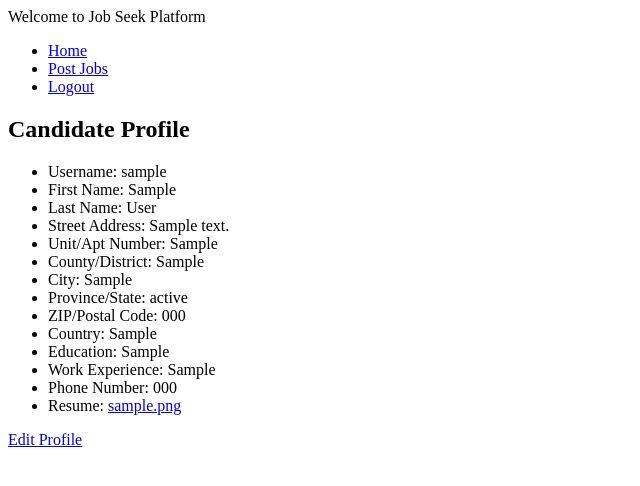
After one commit to chandant9/jobapp, a Django app: page /view-profile/ in a window 1280 px wide. The commit adds this page. Shown: the top 486 px of the page, without its empty margins (0-640 px from the left). Run offline with Django 4.2, Linux system fonts and the light colour scheme; a user stored in the database is signed in; tables that the repository leaves empty hold one stand-in row (values such as "Sample post").

Commit message:
added view and edit profile features for candidate users

```diff
--- a/jobseekplatform/jobseekapp/forms.py
+++ b/jobseekplatform/jobseekapp/forms.py
@@ -1,7 +1,7 @@
 from django import forms
 from django.contrib.auth.forms import UserCreationForm, AuthenticationForm
 from django.contrib.auth.models import User
-from .models import Job, Resume, Application, Profile, Company, JobQuestion
+from .models import Job, Resume, Application, Profile, Company, JobQuestion, CandidateProfile
 # for resume validation check
 from django.core.exceptions import ValidationError
 from django.utils.translation import gettext_lazy as _
@@ -109,6 +109,14 @@ class ResumeUploadForm(forms.ModelForm):
                 raise forms.ValidationError('Invalid file type. Only PDF, DOC, and DOCX files are allowed.')
 
         return file
+
+
+class CandidateProfileForm(forms.ModelForm):
+    class Meta:
+        model = CandidateProfile
+        fields = ['street_address', 'unit_apt_num', 'county_district', 'city',
+                  'province_state', 'zip_postal_code', 'country', 'education',
+                  'work_experience', 'phone_num', 'resume']
 
 
 class JobApplicationForm(forms.ModelForm):
--- a/jobseekplatform/jobseekapp/models.py
+++ b/jobseekplatform/jobseekapp/models.py
@@ -111,7 +111,7 @@ class JobQuestion(models.Model):
 
 
 class Resume(models.Model):
-    user = models.ForeignKey(User, on_delete=models.CASCADE)
+    user = models.ForeignKey(User, on_delete=models.CASCADE, related_name='resumes')
     file = models.FileField(upload_to='resumes/')
     uploaded_at = models.DateTimeField(auto_now_add=True)
 
@@ -131,9 +131,11 @@ class CandidateProfile(models.Model):
     education = models.CharField(max_length=255, blank=True)
     work_experience = models.TextField(blank=True)
     phone_num = models.CharField(max_length=20, blank=True)
+    resume = models.ForeignKey('Resume', on_delete=models.SET_NULL, null=True, blank=True)
 
     def __str__(self):
         return self.user.username
+
 
 class Application(models.Model):
     job = models.ForeignKey(Job, on_delete=models.CASCADE, related_name='applications')
--- a/jobseekplatform/jobseekapp/templates/base.html
+++ b/jobseekplatform/jobseekapp/templates/base.html
@@ -12,6 +12,12 @@
                 <li><a href="{% url 'home' %}">Home</a> </li>
                 {% if request.user.profile.role == 'recruiter' %}
                     <li><a href="{% url 'job_posting_wizard' step='company_details' %}">Post Jobs</a></li>
+                {% elif request.user.profile.role == 'candidate' %}
+                    {% if not request.resolver_match.view_name == 'view_candidate_profile' %}
+                        <li><a href="{% url 'view_candidate_profile' %}">Profile</a></li>
+                    {% elif request.resolver_match.view_name == 'view_candidate_profile' %}
+                        <li><a href="{% url 'candidate_profile' %}">Edit Profile</a></li>
+                    {% endif %}
                 {% endif %}
                 <li><a href="{% url 'logout' %}">Logout</a> </li>
             {% else %}
--- /dev/null
+++ b/jobseekplatform/jobseekapp/templates/profiles/view_candidate_profile.html
@@ -0,0 +1,22 @@
+{% extends 'base.html' %}
+
+{% block content %}
+  <h2>Candidate Profile</h2>
+  <ul>
+    <li>Username: {{ profile.user.username }}</li>
+    <li>First Name: {{ profile.user.first_name }}</li>
+    <li>Last Name: {{ profile.user.last_name }}</li>
+    <li>Street Address: {{ profile.street_address }}</li>
+    <li>Unit/Apt Number: {{ profile.unit_apt_num }}</li>
+    <li>County/District: {{ profile.county_district }}</li>
+    <li>City: {{ profile.city }}</li>
+    <li>Province/State: {{ profile.province_state }}</li>
+    <li>ZIP/Postal Code: {{ profile.zip_postal_code }}</li>
+    <li>Country: {{ profile.country }}</li>
+    <li>Education: {{ profile.education }}</li>
+    <li>Work Experience: {{ profile.work_experience }}</li>
+    <li>Phone Number: {{ profile.phone_num }}</li>
+    <li>Resume: <a href="{{ profile.resume.file.url }}">{{ profile.resume.file.name }}</a></li>
+  </ul>
+  <a href="{% url 'candidate_profile' %}">Edit Profile</a>
+{% endblock %}
--- a/jobseekplatform/jobseekapp/urls.py
+++ b/jobseekplatform/jobseekapp/urls.py
@@ -18,7 +18,8 @@ from django.urls import path, reverse_lazy
 from .views import job_list, logout_view, base_view, home, profile, \
     change_password, candidate_register, recruiter_register, \
     registration_success, role_selection_view, JobPostingWizardView, \
-    JobPostingErrorView, job_details, upload_resume, apply_job, CustomLoginView
+    JobPostingErrorView, job_details, upload_resume, apply_job, CustomLoginView, \
+    candidate_profile, view_candidate_profile
 from django.contrib.auth import views as auth_views  # built-in password reset functionality
 # from . import views  # profile and password change
 
@@ -50,5 +51,7 @@ urlpatterns = [
     path('job-details/<int:job_id>/', job_details, name='job_details'),
     path('job/application/<int:job_id>/', apply_job, name='apply_job'),
     path('job/resume-upload/', upload_resume, name='upload_resume'),
+    path('profile/', candidate_profile, name='candidate_profile'),
+    path('view-profile/', view_candidate_profile, name='view_candidate_profile'),
 
 ]
--- a/jobseekplatform/jobseekapp/views.py
+++ b/jobseekplatform/jobseekapp/views.py
@@ -2,7 +2,8 @@ from django.shortcuts import render
 # For API 1)
 from django.http import JsonResponse, HttpResponseRedirect
 from django.views.decorators.csrf import csrf_exempt
-from .models import Job, Resume, Application, Profile, Company, RecruiterGroup, JobQuestion, CandidateAnswer, CandidateGroup
+from .models import Job, Resume, Application, Profile, Company, RecruiterGroup, JobQuestion, \
+    CandidateAnswer, CandidateGroup, CandidateProfile
 # For User Registration and User login 2)3)
 from django.contrib.auth.forms import PasswordChangeForm
 from django.contrib.auth import authenticate, login, logout
@@ -13,7 +14,8 @@ from django.utils.decorators import method_decorator
 # for profile view
 from .forms import ProfileForm, LoginForm, JobSearchForm, ResumeUploadForm, \
     RoleSelectionForm, CandidateRegistrationForm, RecruiterRegistrationForm, JobApplicationForm, \
-    CompanyDetailsForm, JobBasicDetailsForm, JobContractDetailsForm, OtherDetailsForm, JobQuestionsFormSet
+    CompanyDetailsForm, JobBasicDetailsForm, JobContractDetailsForm, OtherDetailsForm, JobQuestionsFormSet, \
+    CandidateProfileForm
 from django.contrib import messages
 from formtools.wizard.views import NamedUrlSessionWizardView
 from django.contrib.auth.models import User
@@ -273,6 +275,36 @@ def upload_resume(request):
     return render(request, 'job/upload_resume.html', {'form': form})
 
 
+def candidate_profile(request):
+    user = request.user
+    profile, created = CandidateProfile.objects.get_or_create(user=user)
+
+    if request.method == 'POST':
+        form = CandidateProfileForm(request.POST, request.FILES, instance=profile)
+        if form.is_valid():
+            form.save()
+            return redirect('candidate_profile')
+    else:
+        form = CandidateProfileForm(instance=profile)
+
+    context = {
+        'form': form,
+        'profile': profile
+    }
+    return render(request, 'profiles/candidate_profile.html', context)
+
+
+@login_required
+def view_candidate_profile(request):
+    user = request.user
+    profile, created = CandidateProfile.objects.get_or_create(user=user)
+
+    context = {
+        'profile': profile
+    }
+    return render(request, 'profiles/view_candidate_profile.html', context)
+
+
 def apply_job(request, job_id):
     job = Job.objects.get(id=job_id)
     user = request.user
```
Also changed, not shown: jobseekplatform/jobseekapp/templates/profiles/candidate_profile.html (added, +10 -0 lines), jobseekplatform/jobseekapp/migrations/0025_candidateprofile_resume_alter_resume_user.py (added).
